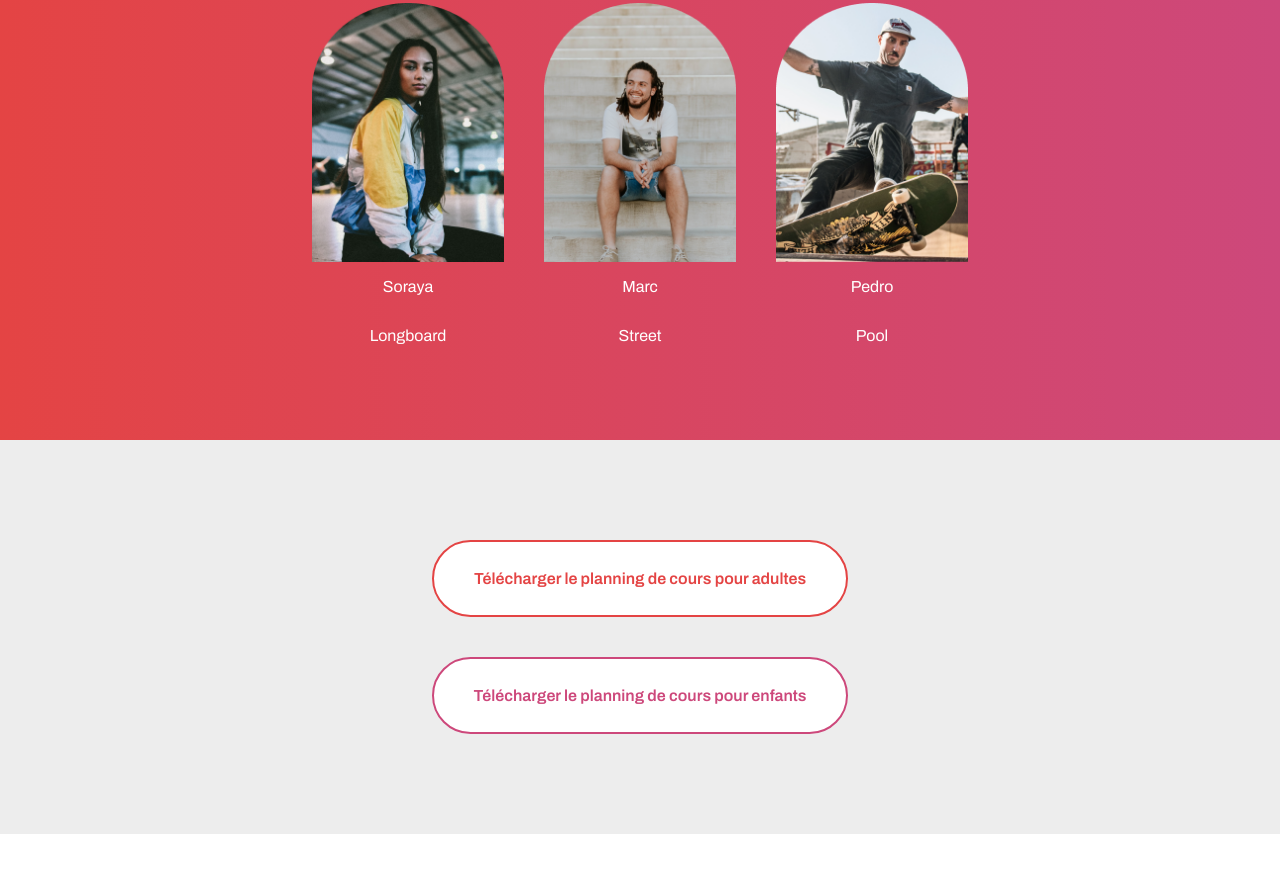
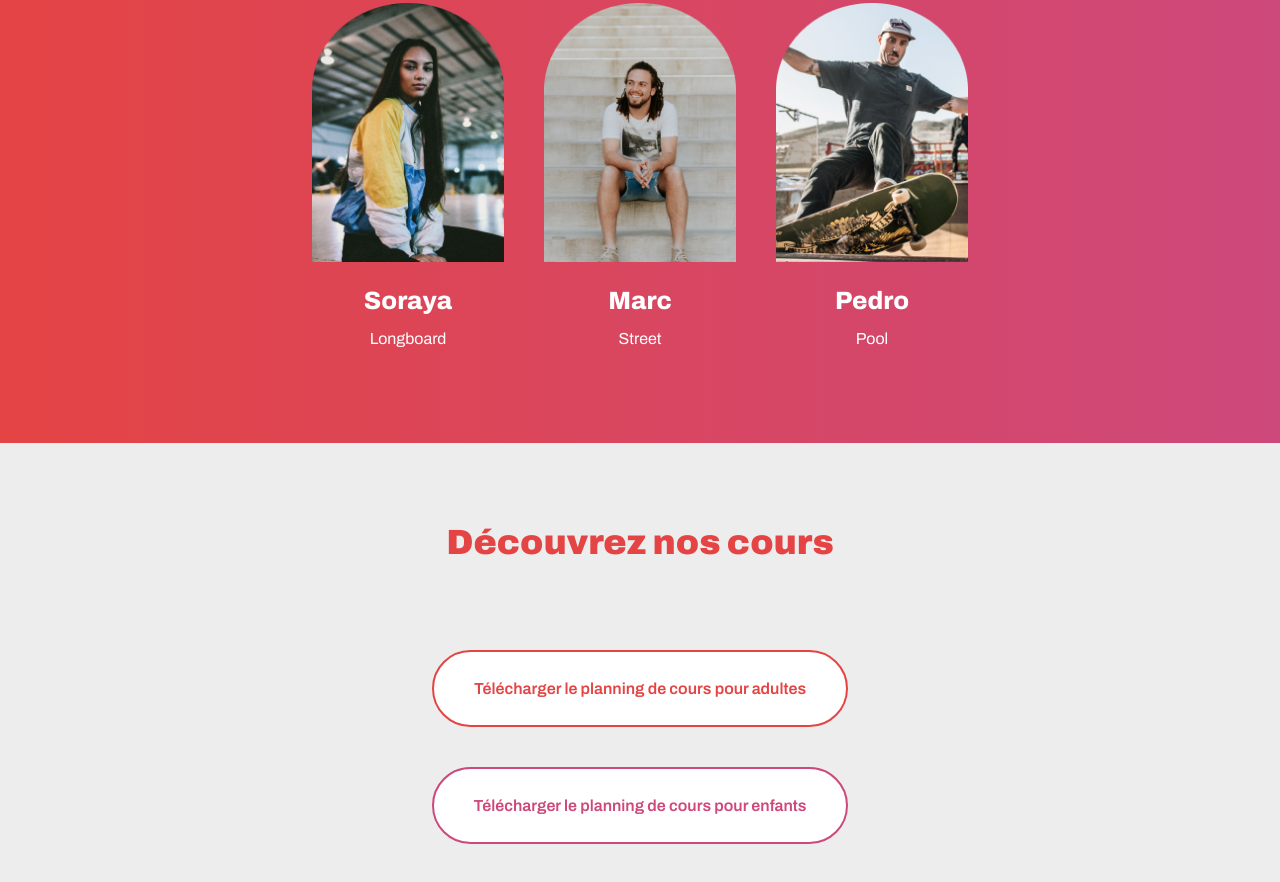
Before and after one commit to Aavrahman/riding-cities, a plain HTML site: page index.html in a window 1280 px wide. Shown: the part 1517-2399 px from the top of the page. Before the commit the page ends 2351 px from the top, so only its background shows below. Drawn offline with Linux system fonts and the light colour scheme.

Commit message:
Mise à jour fichier index.html, section 'membres fondateurs', mise en forme sous-titres des photos des membres

```diff
--- a/index.html
+++ b/index.html
@@ -45,16 +45,16 @@
 					<div class="directionRow textCenter">
 						<article>
 							<img src="images/soraya.png" />
-							<p>Soraya</p>
-							<p>Longboard</p>
+							<h3>Soraya</h3>
+							<p> Longboard</p>
 						</article>
 						<article>
 							<img src="images/marc.png" />
-							<p>Marc</p>
+							<h3>Marc</h3>
 							<p>Street</p>
 						</article><article>
 							<img src="images/pedro.png" />
-							<p>Pedro</p>
+							<h3>Pedro</h3>
 							<p>Pool</p>
 						</article>
 					</div>
@@ -62,9 +62,11 @@
 <!-- Fin de la colonne ajoutée 'membres' -->
 <!-- début de la section 'bouton de téléchargement de planning; à modifier en en créant deux à la place -->
 				<section class="sectionLightGreyBackground">
+					<h2> Découvrez nos cours</h2>
 					<div class="directionRow">
 						<a class="button buttonMainColor buttonMainColor buttonRounded buttonHighlight" href="documents/planning-adultes.pdf">Télécharger le planning de cours pour adultes</a>
-					</div><div class="directionRow">
+					</div>
+					<div class="directionRow">
 						<a class="button buttonSecondColor buttonRounded buttonHighlight" href="documents/planning-enfants.pdf">Télécharger le planning de cours pour enfants</a>
 					</div>
 <!-- Fin de la section "Boutons de téléchargement des cours"-->
```
